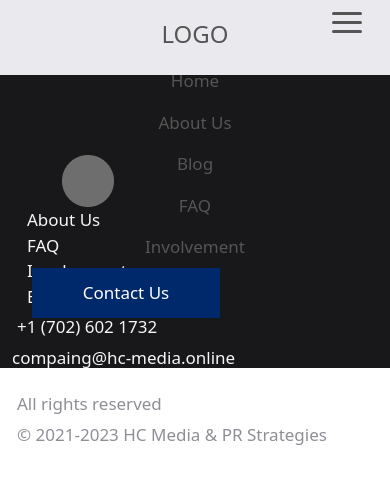
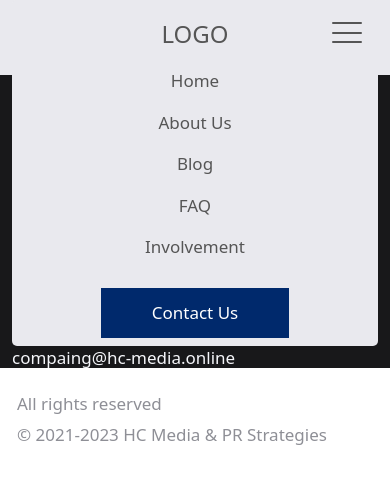
Before and after one commit to shahhhzod/HC-Media-Two, a plain HTML site: page index.html in a window 390 px wide. Both pictures are taken after a click on the link 347 px from the left and 22 px from the top of the page. Drawn offline with nearby package versions, Linux system fonts and the light colour scheme.

Commit message:
new upload

```diff
--- a/css/style.css
+++ b/css/style.css
@@ -40,7 +40,6 @@ main {
     right: 5px;
     width: var(--badge-width);
     height: var(--badge-width);
-    background-color: red;
     border-radius: calc(var(--badge-width) / 2);
     text-align: center;
     color: #ffffff;
@@ -50,6 +49,7 @@ main {
 .navbar {
     padding: 0 2rem;
     display: flex;
+    background-color: #E9E9EE;
     position: relative;
     justify-content: space-between;
     align-items: center;
@@ -100,6 +100,7 @@ main {
     flex-direction: column;
     justify-content: space-between;
     width: 30px;
+    margin-top: 10px;
     height: 21px;
 }
 
@@ -107,7 +108,7 @@ main {
     отдельные линии кнопки
  */
 .toggle-button .bar {
-    height: 3px;
+    height: 2px;
     width: 100%;
     background-color: #555555;
     border-radius: 10px;
@@ -138,7 +139,9 @@ main {
 @media screen and (max-width: 800px)
 {
     .navbar {
-        padding: 0 .1rem;
+        padding: 1 .1rem;
+        width: auto;
+        border-radius: 5px;
         flex-direction: column;
         align-items: flex-start;
     }
@@ -168,6 +171,11 @@ main {
     .navbar-links.active {
         display: flex;
     }
+    .navbar-links button {
+       margin-left: auto;
+       margin-right: auto;
+       margin-top: 20px;
+    }
 }
 
   .footer-menu {
```
